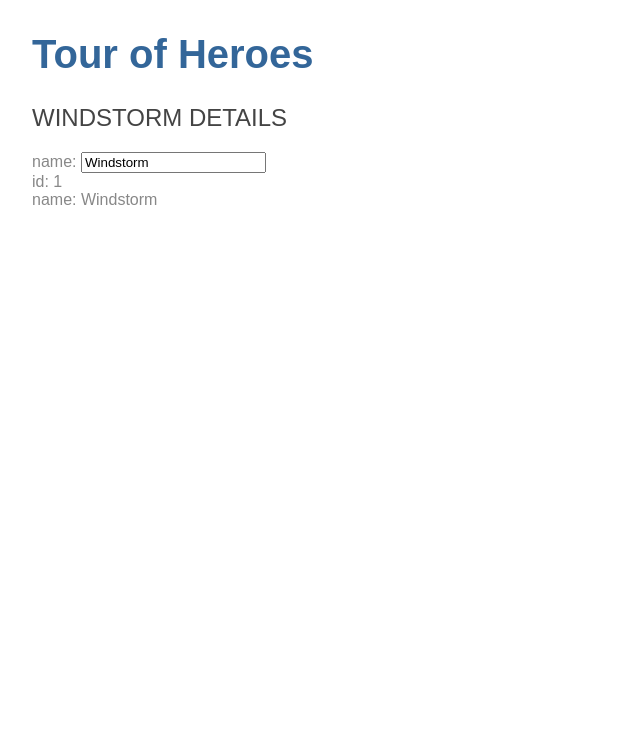
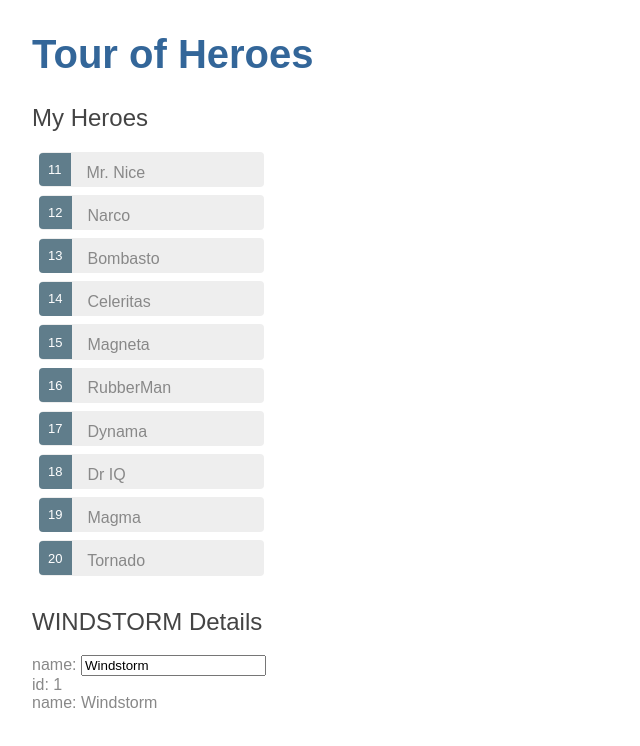
Before and after one commit to Nimsaja/AngularTutorial, an Angular app: page / in a window 1280 px wide. Shown: the top 746 px of the page, without its empty margins (0-640 px from the left). Built offline with nearby package versions, Linux system fonts and the light colour scheme.

Commit message:
add a list of heroes

```diff
--- a/src/app/heroes/heroes.component.css
+++ b/src/app/heroes/heroes.component.css
@@ -0,0 +1,48 @@
+/* HeroesComponent's private CSS styles */
+.selected {
+  background-color: #CFD8DC !important;
+  color: white;
+}
+.heroes {
+  margin: 0 0 2em 0;
+  list-style-type: none;
+  padding: 0;
+  width: 15em;
+}
+.heroes li {
+  cursor: pointer;
+  position: relative;
+  left: 0;
+  background-color: #EEE;
+  margin: .5em;
+  padding: .3em 0;
+  height: 1.6em;
+  border-radius: 4px;
+}
+.heroes li.selected:hover {
+  background-color: #BBD8DC !important;
+  color: white;
+}
+.heroes li:hover {
+  color: #607D8B;
+  background-color: #DDD;
+  left: .1em;
+}
+.heroes .text {
+  position: relative;
+  top: -3px;
+}
+.heroes .badge {
+  display: inline-block;
+  font-size: small;
+  color: white;
+  padding: 0.8em 0.7em 0 0.7em;
+  background-color: #607D8B;
+  line-height: 1em;
+  position: relative;
+  left: -1px;
+  top: -4px;
+  height: 1.8em;
+  margin-right: .8em;
+  border-radius: 4px 0 0 4px;
+}
--- a/src/app/heroes/heroes.component.html
+++ b/src/app/heroes/heroes.component.html
@@ -1,4 +1,11 @@
-<h2>{{hero.name | uppercase }} DETAILS</h2>
+<h2>My Heroes</h2>
+<ul class="heroes">
+	<li *ngFor="let hero of heroes">
+		<span class="badge">{{hero.id}}</span> {{hero.name}}
+	</li>
+</ul>
+
+<h2>{{hero.name | uppercase }} Details</h2>
 <div>
 	<label>name:
 		<input [(ngModel)]="hero.name" placeholder="name">
--- a/src/app/heroes/heroes.component.ts
+++ b/src/app/heroes/heroes.component.ts
@@ -1,5 +1,6 @@
 import { Component, OnInit } from '@angular/core';
 import { Hero } from '../hero';
+import { HEROES } from '../mock-heroes';
 
 @Component({
   selector: 'app-heroes',
@@ -7,6 +8,8 @@ import { Hero } from '../hero';
   styleUrls: ['./heroes.component.css']
 })
 export class HeroesComponent implements OnInit {
+
+  heroes = HEROES;
 
   hero: Hero = {
     id: 1,
--- /dev/null
+++ b/src/app/mock-heroes.ts
@@ -0,0 +1,14 @@
+import { Hero } from './hero';
+
+export const HEROES: Hero[] = [
+  { id: 11, name: 'Mr. Nice' },
+  { id: 12, name: 'Narco' },
+  { id: 13, name: 'Bombasto' },
+  { id: 14, name: 'Celeritas' },
+  { id: 15, name: 'Magneta' },
+  { id: 16, name: 'RubberMan' },
+  { id: 17, name: 'Dynama' },
+  { id: 18, name: 'Dr IQ' },
+  { id: 19, name: 'Magma' },
+  { id: 20, name: 'Tornado' },
+];
```
